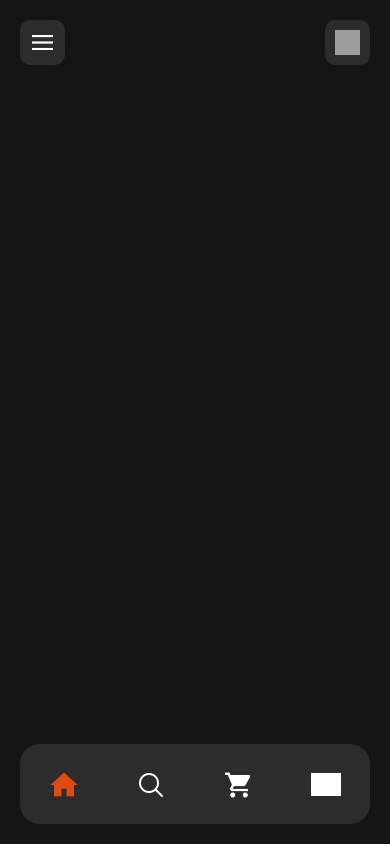
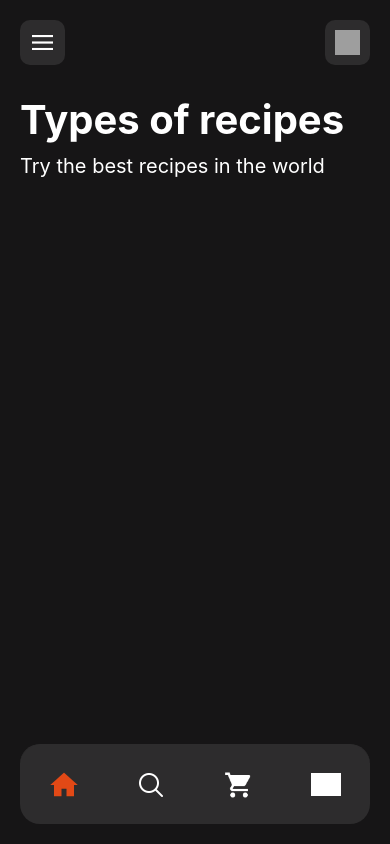
Before and after one commit to aamir104512/FoodRecipes, a React Native app: screen /Bottom in a window 390 px wide. Built offline with nearby package versions, Linux system fonts and the light colour scheme; grey boxes are pictures that could not be loaded.

Commit message:
Header Text

```diff
--- a/screens/HomeScreen.js
+++ b/screens/HomeScreen.js
@@ -34,7 +34,14 @@ export default function HomeScreen() {
 
       {/* header and subheader text */}
 
-
+      <View style={styles.headerView}>
+        <Text style={{color: Colors.white, fontSize: 40, fontWeight: 'bold'}}>
+          Types of recipes
+        </Text>
+        <Text style={{color: Colors.white, fontSize: 20, marginTop: 10}}>
+          Try the best recipes in the world
+        </Text>
+      </View>
 
 
     </View>
```
